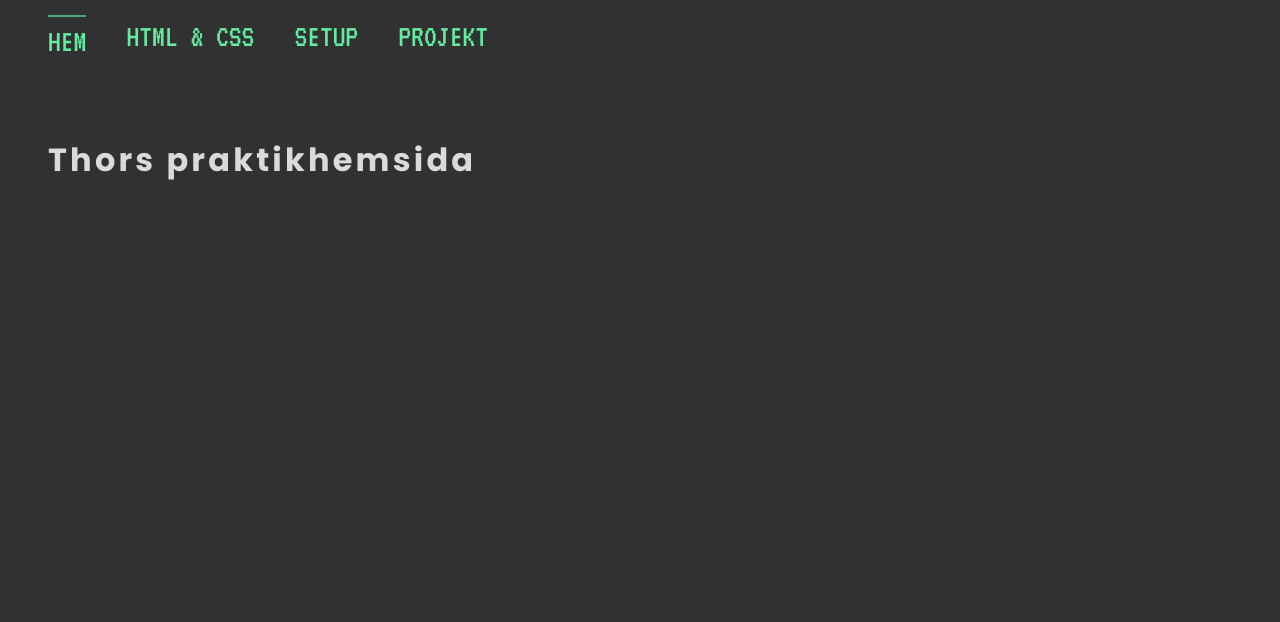
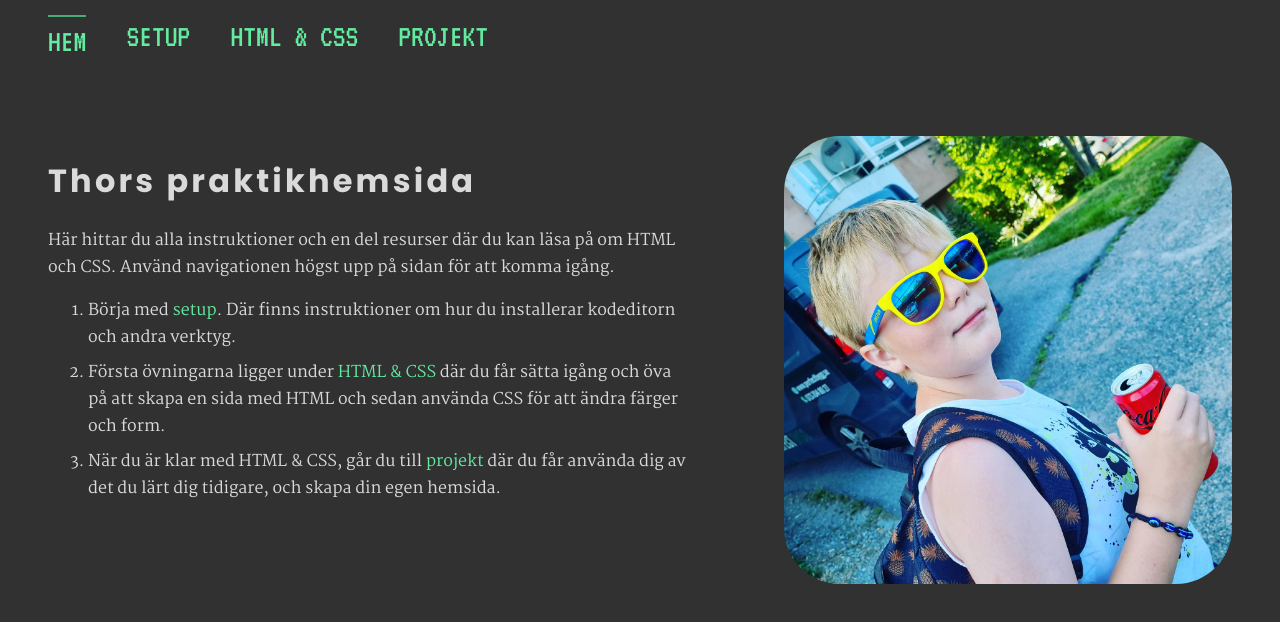
Before and after one commit to jonssons-io/thor-internship, a plain HTML site: page index.html in a window 1280 px wide. Drawn offline with Linux system fonts and the light colour scheme.

Commit message:
Added instructions and photo

```diff
--- a/index.html
+++ b/index.html
@@ -14,18 +14,50 @@
 					<a href="index.html" class="current-link">Hem</a>
 				</li>
 				<li>
-					<a href="html.html">HTML & CSS</a>
+					<a href="setup.html">Setup</a>
 				</li>
 				<li>
-					<a href="setup.html">Setup</a>
+					<a href="html.html">HTML & CSS</a>
 				</li>
 				<li>
 					<a href="projekt.html">Projekt</a>
 				</li>
 			</ul>
 		</nav>
-		<div class="main-content-container">
-			<h1>Thors praktikhemsida</h1>
+		<div class="main-content-container index">
+			<main>
+				<h1>Thors praktikhemsida</h1>
+				<p style="max-width: 80ch">
+					Här hittar du alla instruktioner och en del resurser där du
+					kan läsa på om HTML och CSS. Använd navigationen högst upp
+					på sidan för att komma igång.
+				</p>
+				<ol>
+					<li>
+						Börja med <a href="setup.html">setup</a>. Där finns
+						instruktioner om hur du installerar kodeditorn och andra
+						verktyg.
+					</li>
+					<li>
+						Första övningarna ligger under
+						<a href="html.html">HTML & CSS</a> där du får sätta
+						igång och öva på att skapa en sida med HTML och sedan
+						använda CSS för att ändra färger och form.
+					</li>
+					<li>
+						När du är klar med HTML & CSS, går du till
+						<a href="projekt.html">projekt</a> där du får använda
+						dig av det du lärt dig tidigare, och skapa din egen
+						hemsida.
+					</li>
+				</ol>
+			</main>
+			<aside>
+				<img
+					src="assets/thor.jpg"
+					alt="Bild på Thor med solglasögon och Coca-Cola"
+				/>
+			</aside>
 		</div>
 	</body>
 </html>
--- a/styles.css
+++ b/styles.css
@@ -78,3 +78,14 @@ nav > ul > li > a {
 .main-content-container {
 	margin-top: 5rem;
 }
+
+.main-content-container.index {
+	display: grid;
+	grid-template-columns: 50vw 35vw;
+	justify-content: space-between;
+}
+
+aside > img {
+	width: 35vw;
+	border-radius: 12.5%;
+}
```
Also changed, not shown: assets/thor.jpg (added).
